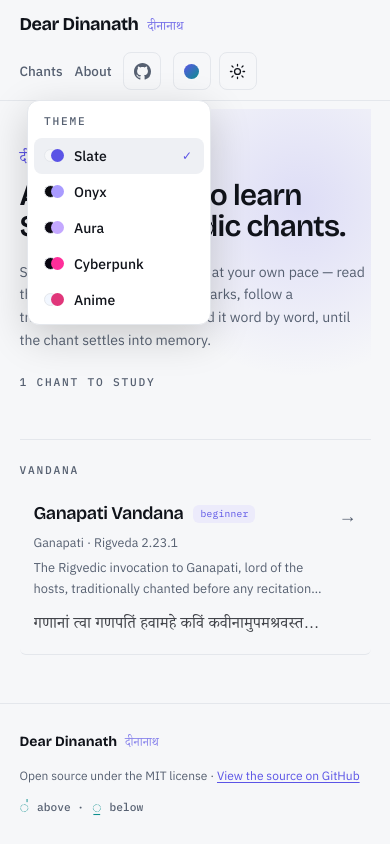
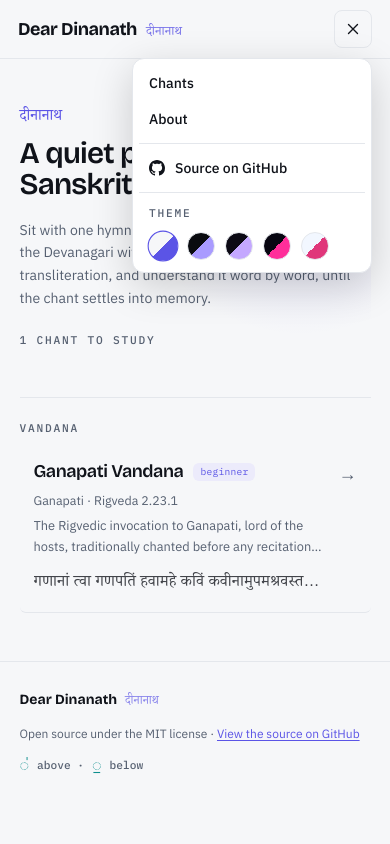
Before and after one commit to prashantbsr/dear-dinanath, a Next.js app: page / in a window 390 px wide. Both pictures are taken after a click on the button "Open menu". Built offline with nearby package versions, Linux system fonts and the light colour scheme; a web font is replaced by a local one.

Commit message:
feat(header): collapse header toolbar into a mobile hamburger menu
Make the header full-width and flush, and on narrow screens fold the
nav, source link, and palette picker into a single MobileNav dropdown.

Co-Authored-By: Claude Opus 4.8 (1M context) <noreply@anthropic.com>

```diff
--- /dev/null
+++ b/src/components/MobileNav.tsx
@@ -0,0 +1,164 @@
+"use client";
+
+import { useEffect, useRef, useState } from "react";
+import Link from "next/link";
+
+import { site } from "@/lib/site";
+import {
+  DEFAULT_THEME,
+  isThemeName,
+  THEME_STORAGE_KEY,
+  THEMES,
+  type ThemeName,
+} from "@/lib/themes";
+
+/**
+ * The entire header toolbar, collapsed behind one hamburger for narrow screens:
+ * the nav links, the GitHub source link, and a compact palette picker all live
+ * inside the dropdown. On `sm` and up the header shows the toolbar inline and
+ * this stays hidden. Closes on Escape, an outside click, or a link tap.
+ *
+ * The palette picker writes `data-theme` on <html> and persists to localStorage
+ * directly (mirroring ThemeControls); both read the current theme from the DOM
+ * on mount, so the marks stay tracker-free and there is no flash on reload.
+ */
+export default function MobileNav() {
+  const [open, setOpen] = useState(false);
+  const [theme, setTheme] = useState<ThemeName>(DEFAULT_THEME);
+  const ref = useRef<HTMLDivElement>(null);
+
+  useEffect(() => {
+    const current = document.documentElement.dataset.theme;
+    if (isThemeName(current)) setTheme(current);
+  }, []);
+
+  // Close on Escape or an outside click while open.
+  useEffect(() => {
+    if (!open) return;
+    const onKey = (event: KeyboardEvent) => {
+      if (event.key === "Escape") setOpen(false);
+    };
+    const onClick = (event: MouseEvent) => {
+      if (ref.current && !ref.current.contains(event.target as Node)) {
+        setOpen(false);
+      }
+    };
+    document.addEventListener("keydown", onKey);
+    document.addEventListener("mousedown", onClick);
+    return () => {
+      document.removeEventListener("keydown", onKey);
+      document.removeEventListener("mousedown", onClick);
+    };
+  }, [open]);
+
+  function chooseTheme(next: ThemeName) {
+    setTheme(next);
+    document.documentElement.dataset.theme = next;
+    try {
+      localStorage.setItem(THEME_STORAGE_KEY, next);
+    } catch {
+      // Storage may be unavailable (private mode); the in-page choice still holds.
+    }
+  }
+
+  const linkClass =
+    "block rounded-lg px-2.5 py-2 text-sm font-medium text-ink transition-colors hover:bg-surface-2";
+
+  return (
+    <div className="relative sm:hidden" ref={ref}>
+      <button
+        type="button"
+        onClick={() => setOpen((value) => !value)}
+        aria-haspopup="true"
+        aria-expanded={open}
+        aria-label={open ? "Close menu" : "Open menu"}
+        className="inline-flex h-9.5 w-9.5 items-center justify-center rounded-lg border border-line text-ink transition-colors hover:border-accent"
+      >
+        <svg
+          width="18"
+          height="18"
+          viewBox="0 0 24 24"
+          fill="none"
+          stroke="currentColor"
+          strokeWidth="1.8"
+          strokeLinecap="round"
+          aria-hidden="true"
+        >
+          {open ? (
+            <path d="M6 6l12 12M18 6L6 18" />
+          ) : (
+            <path d="M3 6h18M3 12h18M3 18h18" />
+          )}
+        </svg>
+      </button>
+
+      {open && (
+        <div className="absolute right-0 top-12 z-50 w-60 rounded-xl border border-line bg-surface p-1.5 shadow-[0_12px_40px_rgba(0,0,0,0.18)]">
+          <nav aria-label="Primary">
+            <Link href="/" onClick={() => setOpen(false)} className={linkClass}>
+              Chants
+            </Link>
+            <Link
+              href="/about"
+              onClick={() => setOpen(false)}
+              className={linkClass}
+            >
+              About
+            </Link>
+          </nav>
+
+          <div className="my-1.5 border-t border-line" />
+
+          <a
+            href={site.github}
+            target="_blank"
+            rel="noopener noreferrer"
+            onClick={() => setOpen(false)}
+            className="flex items-center gap-2.5 rounded-lg px-2.5 py-2 text-sm font-medium text-ink transition-colors hover:bg-surface-2"
+          >
+            <svg
+              width="16"
+              height="16"
+              viewBox="0 0 16 16"
+              fill="currentColor"
+              aria-hidden="true"
+            >
+              <path d="M8 0C3.58 0 0 3.58 0 8c0 3.54 2.29 6.53 5.47 7.59.4.07.55-.17.55-.38 0-.19-.01-.82-.01-1.49-2.01.37-2.53-.49-2.69-.94-.09-.23-.48-.94-.82-1.13-.28-.15-.68-.52-.01-.53.63-.01 1.08.58 1.23.82.72 1.21 1.87.87 2.33.66.07-.52.28-.87.51-1.07-1.78-.2-3.64-.89-3.64-3.95 0-.87.31-1.59.82-2.15-.08-.2-.36-1.02.08-2.12 0 0 .67-.21 2.2.82.64-.18 1.32-.27 2-.27.68 0 1.36.09 2 .27 1.53-1.04 2.2-.82 2.2-.82.44 1.1.16 1.92.08 2.12.51.56.82 1.27.82 2.15 0 3.07-1.87 3.75-3.65 3.95.29.25.54.73.54 1.48 0 1.07-.01 1.93-.01 2.2 0 .21.15.46.55.38A8.01 8.01 0 0 0 16 8c0-4.42-3.58-8-8-8z" />
+            </svg>
+            Source on GitHub
+          </a>
+
+          <div className="my-1.5 border-t border-line" />
+
+          <div className="px-2.5 py-1.5">
+            <p className="eyebrow pb-2.5">Theme</p>
+            <div className="flex items-center gap-2.5">
+              {THEMES.map((palette) => {
+                const active = palette.name === theme;
+                return (
+                  <button
+                    key={palette.name}
+                    type="button"
+                    onClick={() => chooseTheme(palette.name)}
+                    aria-label={`${palette.label} theme`}
+                    aria-pressed={active}
+                    title={palette.label}
+                    className={[
+                      "h-7 w-7 rounded-full border transition-transform",
+                      active
+                        ? "scale-110 border-accent"
+                        : "border-line hover:scale-105",
+                    ].join(" ")}
+                    style={{
+                      background: `linear-gradient(135deg, ${palette.canvas} 50%, ${palette.accent} 50%)`,
+                    }}
+                  />
+                );
+              })}
+            </div>
+          </div>
+        </div>
+      )}
+    </div>
+  );
+}
--- a/src/components/SiteHeader.tsx
+++ b/src/components/SiteHeader.tsx
@@ -2,11 +2,15 @@ import Link from "next/link";
 
 import { site } from "@/lib/site";
 import ThemeControls from "@/components/ThemeControls";
+import MobileNav from "@/components/MobileNav";
 
 /**
- * Sticky site header: one thin surface strip with a single bottom hairline and no
- * shadow. The wordmark (display face) sits beside a small Devanagari accent of the
- * name; on the right are the quiet nav, the source link, and the theme controls.
+ * Sticky site header: one thin, full-width surface strip with a single bottom
+ * hairline and no shadow. It spans the viewport (no centered measure), so the
+ * wordmark (display face) sits flush left beside a small Devanagari accent of the
+ * name, and the quiet nav, source link, and theme controls sit flush right. On
+ * narrow screens that whole right-hand toolbar collapses into a single hamburger
+ * menu (MobileNav), leaving just the wordmark and the menu button.
  */
 export default function SiteHeader() {
   return (
@@ -14,7 +18,7 @@ export default function SiteHeader() {
       className="sticky top-0 z-50 border-b border-line bg-canvas"
       style={{ transition: "background-color 0.4s ease" }}
     >
-      <div className="shell flex min-h-(--header-h) flex-wrap items-center justify-between gap-3.5 py-2.5">
+      <div className="flex min-h-(--header-h) w-full items-center justify-between gap-3.5 px-[clamp(18px,4vw,48px)] py-2.5">
         <Link
           href="/"
           aria-label={`${site.name} — home`}
@@ -35,7 +39,7 @@ export default function SiteHeader() {
         <div className="flex items-center gap-[clamp(0.625rem,3vw,1.25rem)]">
           <nav
             aria-label="Primary"
-            className="flex items-center gap-[clamp(0.75rem,3vw,1.125rem)]"
+            className="hidden items-center gap-[clamp(0.75rem,3vw,1.125rem)] sm:flex"
           >
             <Link
               href="/"
@@ -56,7 +60,7 @@ export default function SiteHeader() {
             target="_blank"
             rel="noopener noreferrer"
             aria-label="View the source on GitHub"
-            className="inline-flex h-9.5 w-9.5 items-center justify-center rounded-lg border border-line text-muted transition-colors hover:border-accent hover:text-ink"
+            className="hidden h-9.5 w-9.5 items-center justify-center rounded-lg border border-line text-muted transition-colors hover:border-accent hover:text-ink sm:inline-flex"
           >
             <svg
               width="17"
@@ -69,7 +73,11 @@ export default function SiteHeader() {
             </svg>
           </a>
 
-          <ThemeControls />
+          <div className="hidden sm:flex">
+            <ThemeControls />
+          </div>
+
+          <MobileNav />
         </div>
       </div>
     </header>
```
